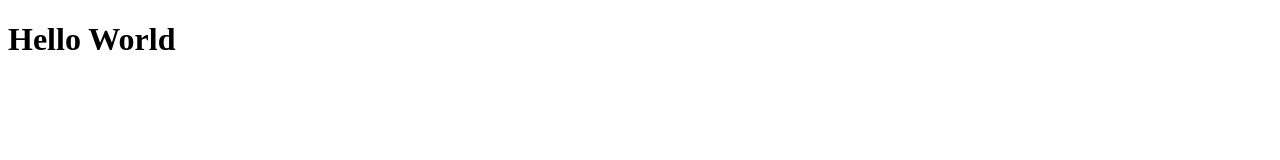
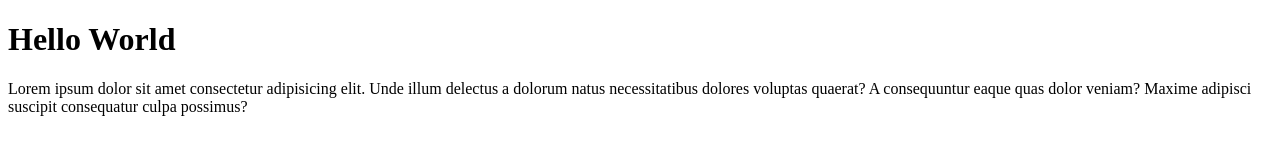
Before and after one commit to errafadilla/erra-git-test, a plain HTML site: page index.html in a window 1280 px wide. Drawn offline with Linux system fonts and the light colour scheme.

Commit message:
Menambahkan paragraf

```diff
--- a/index.html
+++ b/index.html
@@ -8,5 +8,6 @@
 </head>
 <body>
     <h1>Hello World</h1>
+    <p>Lorem ipsum dolor sit amet consectetur adipisicing elit. Unde illum delectus a dolorum natus necessitatibus dolores voluptas quaerat? A consequuntur eaque quas dolor veniam? Maxime adipisci suscipit consequatur culpa possimus?</p>
 </body>
 </html>
```
